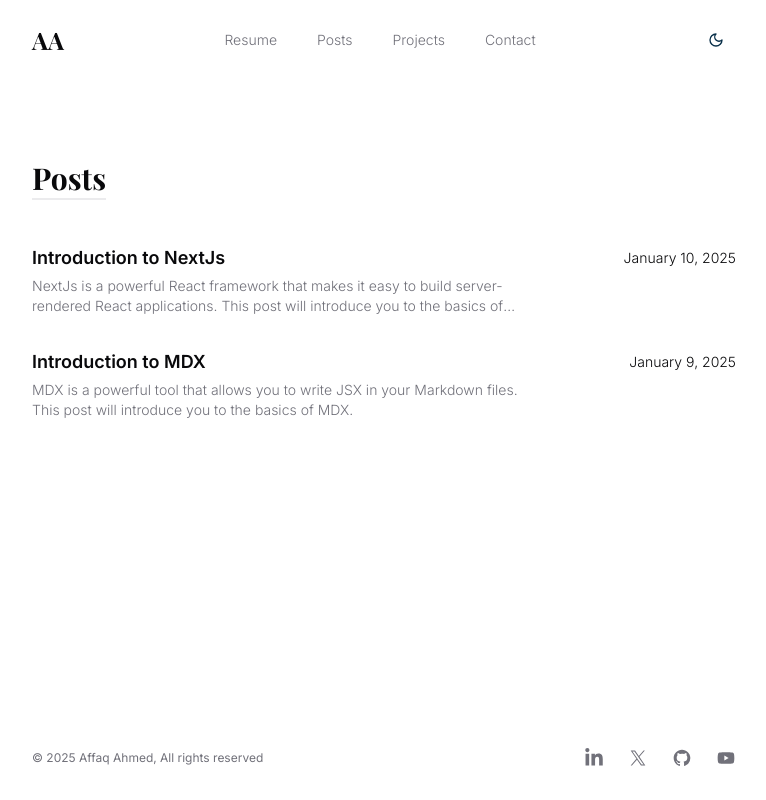
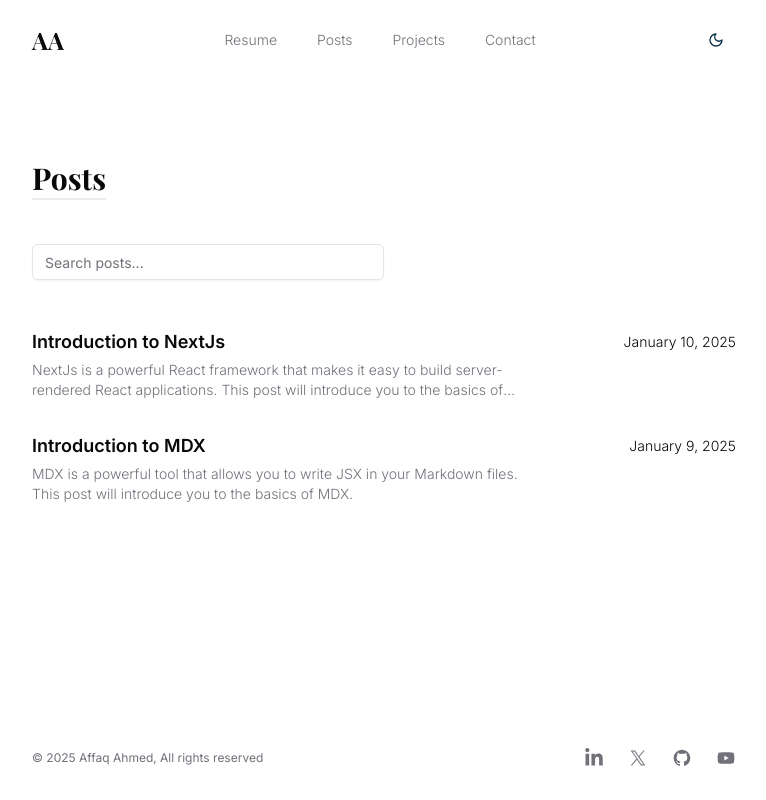
Before and after one commit to Affaq-Ahmed/Portfolio, a Next.js app: page /posts in a window 1280 px wide. Shown: the whole page, without its empty margins (256-1022 px from the left). Built offline with nearby package versions, Linux system fonts and the light colour scheme; a web font is replaced by a local one.

Commit message:
feat: add PostsWithSearch component for filtering blog posts and create reusable Input component

```diff
--- a/app/posts/page.tsx
+++ b/app/posts/page.tsx
@@ -1,4 +1,4 @@
-import PostsWithSearch from '@/components/posts';
+import PostsWithSearch from '@/components/posts-with-search';
 import { getPosts } from '@/lib/posts';
 import React from 'react';
 
--- /dev/null
+++ b/components/posts-with-search.tsx
@@ -0,0 +1,47 @@
+'use client';
+
+import React, { useState } from 'react';
+import { Cross2Icon } from '@radix-ui/react-icons';
+
+import { Button } from './ui/button';
+import { Input } from './ui/input';
+
+import Posts from './posts';
+import { PostMetadata } from '@/lib/posts';
+
+export default function PostsWithSearch({ posts }: { posts: PostMetadata[] }) {
+  const [query, setQuery] = useState('');
+  const filtered = posts.filter((post) =>
+    post.title?.toLowerCase().includes(query.toLowerCase()),
+  );
+
+  const isFiltered = query.length > 0;
+  const resetFilter = () => setQuery('');
+
+  return (
+    <div>
+      <div className='mb-12 flex items-center gap-3'>
+        <Input
+          type='text'
+          placeholder='Search posts...'
+          className='h-9 w-full sm:w-1/2'
+          value={query}
+          onChange={(e) => setQuery(e.target.value)}
+        />
+        {isFiltered && (
+          <Button
+            size='sm'
+            variant='secondary'
+            className='h-8 px-2 lg:px-3'
+            onClick={resetFilter}
+          >
+            Reset
+            <Cross2Icon className='ml-2 size-4' />
+          </Button>
+        )}
+      </div>
+
+      <Posts posts={filtered} />
+    </div>
+  );
+}
--- /dev/null
+++ b/components/ui/input.tsx
@@ -0,0 +1,22 @@
+import * as React from "react"
+
+import { cn } from "@/lib/utils"
+
+const Input = React.forwardRef<HTMLInputElement, React.ComponentProps<"input">>(
+  ({ className, type, ...props }, ref) => {
+    return (
+      <input
+        type={type}
+        className={cn(
+          "flex h-9 w-full rounded-md border border-input bg-transparent px-3 py-1 text-base shadow-sm transition-colors file:border-0 file:bg-transparent file:text-sm file:font-medium file:text-foreground placeholder:text-muted-foreground focus-visible:outline-none focus-visible:ring-1 focus-visible:ring-ring disabled:cursor-not-allowed disabled:opacity-50 md:text-sm",
+          className
+        )}
+        ref={ref}
+        {...props}
+      />
+    )
+  }
+)
+Input.displayName = "Input"
+
+export { Input }
--- a/package.json
+++ b/package.json
@@ -9,6 +9,7 @@
     "lint": "next lint"
   },
   "dependencies": {
+    "@radix-ui/react-icons": "^1.3.2",
     "@radix-ui/react-slot": "^1.1.1",
     "@tailwindcss/typography": "^0.5.16",
     "class-variance-authority": "^0.7.1",
```
Also changed, not shown: 1 other file (tests, documents, lock files or other folders).
